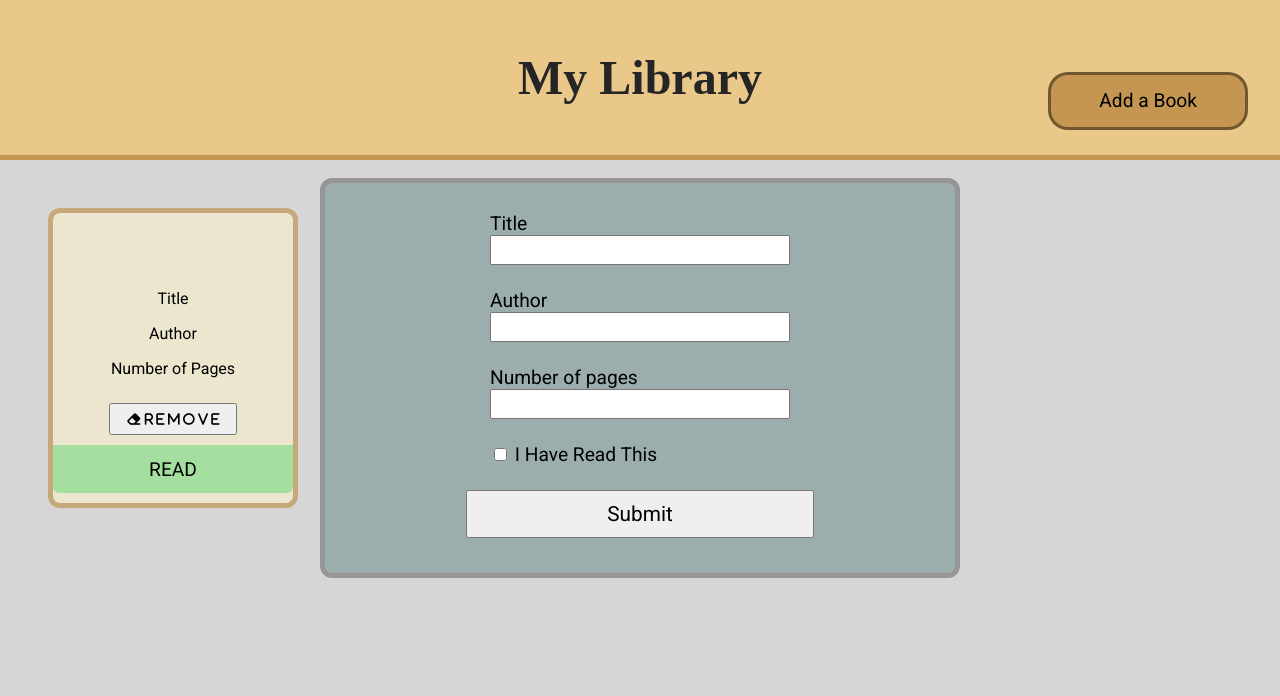
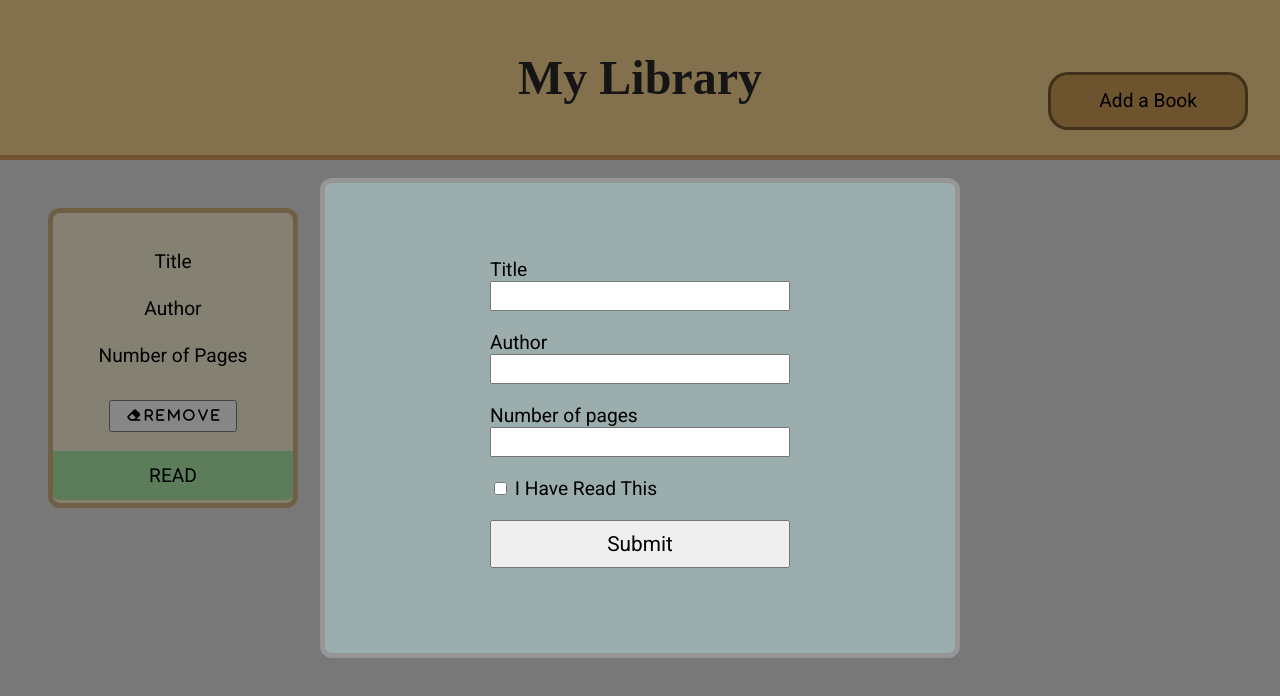
Before and after one commit to Mikeehong/Library, a plain HTML site: page index.html in a window 1280 px wide. Both pictures are taken after a click on the button "Add a Book". Drawn offline with Linux system fonts and the light colour scheme.

Commit message:
Add overlay

```diff
--- a/index.html
+++ b/index.html
@@ -50,9 +50,8 @@
 
             <button class="submitBtn">Submit</button>
         </div>
-        <div id="overlay"></div>
-
     </form>
+    <div id="overlay"></div>
 
 </body>
 </html>
--- a/script.js
+++ b/script.js
@@ -24,12 +24,15 @@ const exampleBook = document.querySelector('.example')
 removeBtn.addEventListener('click', () => removeBook(exampleBook))
 const form = document.querySelector('.form')
 
+const overlay = document.getElementById('overlay')
+overlay.addEventListener('click', () => {
+    closeForm()
+})
+
 
 function removeBook(chosenBook) {
     const books = document.querySelector('.books')
     books.removeChild(chosenBook)
-
-
 }
 
 // function updateLibrary(newbook) {
@@ -59,12 +62,19 @@ function addBookToLibrary(e) {
     myLibrary.push(book)
     createBooks(book)
     form.reset()
+    closeForm()
 }
 
 function showForm() {
     form.classList.add('active')
-    submitBtn.addEventListener('click', () => form.classList.remove('active'))
+    overlay.classList.add('active')
 }
+
+function closeForm() {
+    form.classList.remove('active')
+    overlay.classList.remove('active')
+}
+
 
 function createBooks(book) {
     const bookGroup = document.querySelector('.books')
@@ -86,6 +96,7 @@ function createBooks(book) {
     bookPages.innerText = book.page
     removeBtn.innerText = "REMOVE"
     statusBtn.innerText = book.status ? "READ" : "NOT READ"
+
     if (statusBtn.innerText === "NOT READ") {
         statusBtn.classList.add('notRead')
     }
--- a/styles.css
+++ b/styles.css
@@ -6,6 +6,13 @@
 h1 {
   margin: 0;
   padding: 0;
+}
+
+p {
+  font-family: 'Roboto';
+  font-weight: 400;
+  font-size: 1.2rem;
+  margin-top: 1.5rem;
 }
 
 body {
@@ -70,12 +77,13 @@ header {
 }
 
 .info {
-  margin-top: 50px;
+  margin: 10px 0;
 }
 
 .removeBtn {
   width: 8rem;
   height: 2rem;
+  margin-bottom: 1rem;
 }
 
 .statusBtn {
@@ -107,7 +115,7 @@ form {
   top: 32%;
   left: 25%;
   width: 50vw;
-  height: 50vh;
+  height: 60vh;
   background-color: rgb(155, 173, 173);
   border: 5px solid rgb(150, 150, 150);
   border-radius: 12px;
@@ -138,5 +146,21 @@ form.active {
   font-family: 'Roboto', sans-serif;
   font-size: 1.2rem;
   width: 300px;
-  margin: 1.5rem;
+  margin: 20px 0;
 }
+
+#overlay {
+  position: fixed;
+  opacity: 0;
+  top: 0;
+  left: 0;
+  right: 0;
+  bottom: 0;
+  background-color: rgba(0, 0, 0, 0.438);
+  pointer-events: none;
+}
+
+#overlay.active {
+  opacity: 1;
+  pointer-events: all;
+}
```
